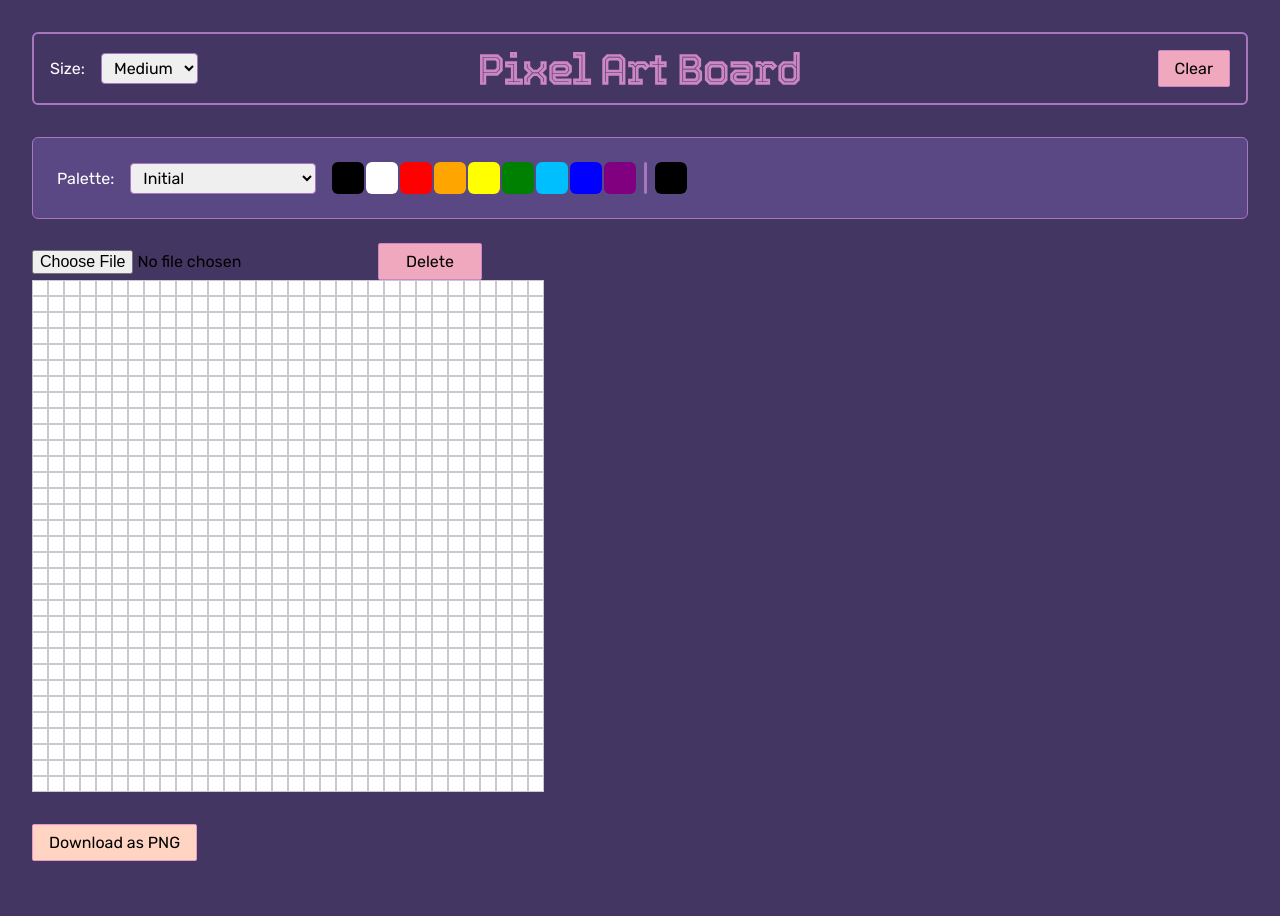
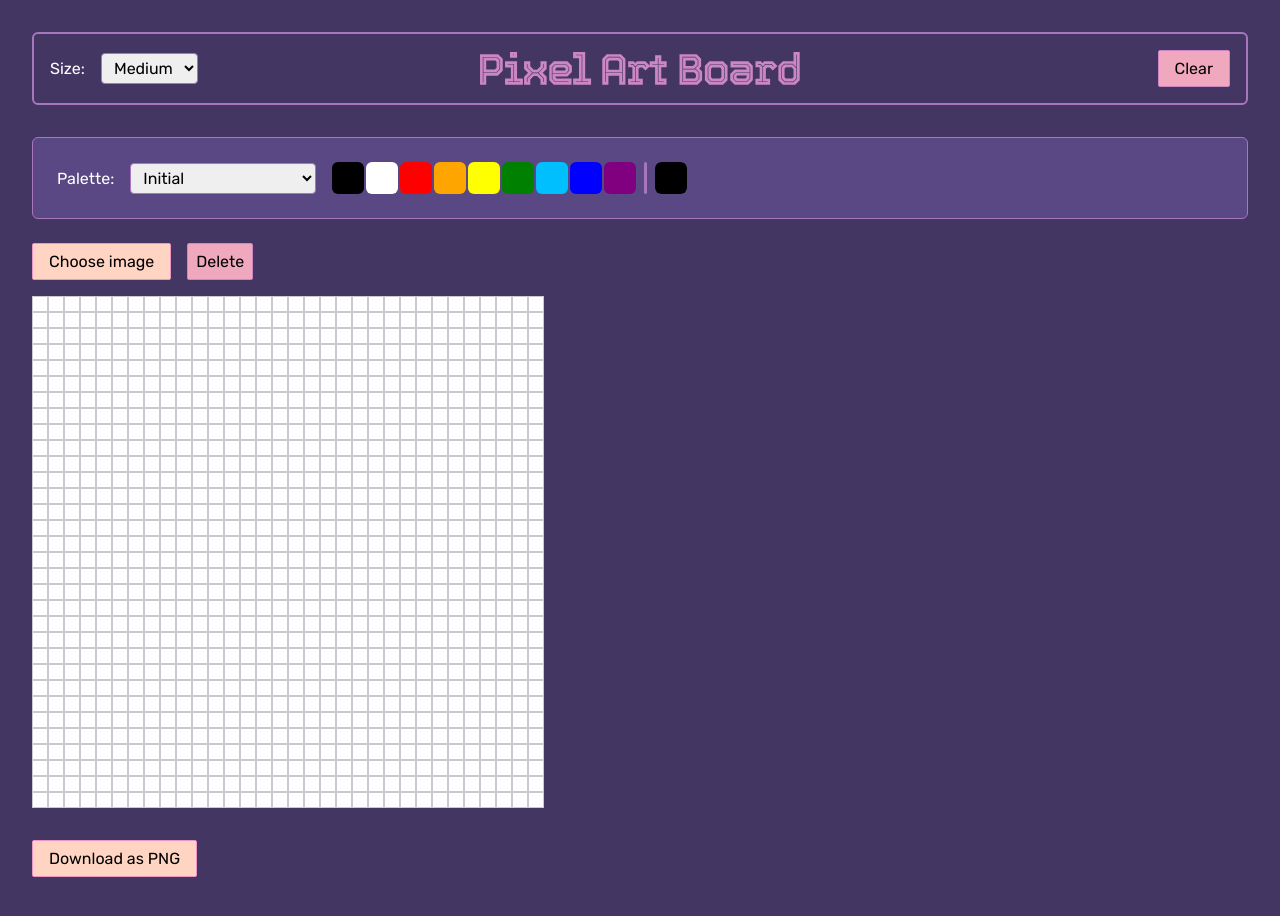
Before and after one commit to avreally/pixel-art-board, a Next.js app: page / in a window 1280 px wide. Shown: the top 916 px of the page. Built offline with nearby package versions, Linux system fonts and the light colour scheme.

Commit message:
Refactor image upload section in PixelGrid component

```diff
--- a/src/components/PixelGrid/PixelGrid.module.css
+++ b/src/components/PixelGrid/PixelGrid.module.css
@@ -43,8 +43,7 @@
 }
 
 .button {
-  width: 6.5rem;
-  padding: 0.5rem 1rem;
+  padding: 0.5rem;
   cursor: pointer;
   border-radius: 2px;
   border: 1px solid hsl(307, 40%, 66%);
@@ -57,6 +56,42 @@
   color: #fff;
 }
 
+.uploadSection {
+  display: flex;
+  flex-wrap: wrap;
+  flex-direction: row;
+  align-items: center;
+  gap: 1rem;
+  margin-bottom: 1rem;
+}
+
+.uploadContainer {
+  display: flex;
+  flex-direction: row;
+}
+
+.hiddenInput {
+  display: none;
+}
+
+.uploadButton {
+  padding: 0.5rem 1rem;
+  cursor: pointer;
+  border: 1px solid hsl(327, 73%, 76%);
+  background-color: hsl(18, 100%, 88%);
+  transition: all 0.3s;
+  border-radius: 2px;
+}
+
+.uploadButton:hover {
+  background-color: hsl(18, 100%, 75%);
+}
+
+.fileName {
+  color: #fff;
+  padding: 0.5rem 1rem;
+}
+
 @keyframes spin {
   to {
     transform: rotate(360deg);
--- a/src/components/PixelGrid/PixelGrid.tsx
+++ b/src/components/PixelGrid/PixelGrid.tsx
@@ -1,5 +1,5 @@
 "use client";
-import { useEffect, useState } from "react";
+import { useEffect, useRef, useState } from "react";
 import { ClearConfirmation } from "@/components/ClearConfirmation/ClearConfirmation";
 import { ClearCanvas } from "@/components/ClearCanvas/ClearCanvas";
 import { Modal } from "@/components/Modal/Modal";
@@ -29,6 +29,7 @@ export const PixelGrid = ({ currentColor, selectedSize }: PixelGridProps) => {
   const [pixels, setPixels] = useState<string[][] | undefined>(undefined);
   const [showModal, setShowModal] = useState(false);
   const [referenceImage, setReferenceImage] = useState<string | null>(null);
+  const fileRef = useRef<HTMLInputElement>(null);
 
   async function handleImageUpload(event: React.ChangeEvent<HTMLInputElement>) {
     const file = event.target.files?.[0];
@@ -48,6 +49,9 @@ export const PixelGrid = ({ currentColor, selectedSize }: PixelGridProps) => {
 
   async function handleImageRemove() {
     await del(`referenceImage-${selectedSize}`);
+    if (fileRef.current) {
+      fileRef.current.value = "";
+    }
     setReferenceImage(null);
   }
 
@@ -98,12 +102,11 @@ export const PixelGrid = ({ currentColor, selectedSize }: PixelGridProps) => {
       return;
     }
 
+    setReferenceImage(null);
     (async () => {
       const stored = await get(`referenceImage-${selectedSize}`);
       if (stored) {
         setReferenceImage(stored);
-      } else {
-        setReferenceImage(null);
       }
     })();
   }, [selectedSize]);
@@ -142,10 +145,26 @@ export const PixelGrid = ({ currentColor, selectedSize }: PixelGridProps) => {
 
   return (
     <div className={styles.container}>
-      <input type="file" accept="image/*" onChange={handleImageUpload} />
-      <button className={styles.button} onClick={handleImageRemove}>
-        Delete
-      </button>
+      <div className={styles.uploadSection}>
+        <div className={styles.uploadContainer}>
+          <label>
+            <input
+              type="file"
+              accept="image/png, image/jpeg, image/jpg, image/gif, image/webp"
+              onChange={handleImageUpload}
+              className={styles.hiddenInput}
+              ref={fileRef}
+            />
+            <div className={styles.uploadButton}>
+              {referenceImage ? "Change image" : "Choose image"}
+            </div>
+          </label>
+          {referenceImage && <p className={styles.fileName}>Image uploaded</p>}
+        </div>
+        <button className={styles.button} onClick={handleImageRemove}>
+          Delete
+        </button>
+      </div>
       <div
         className={styles.wrapper}
         style={{
```
Also changed, not shown: 1 other file (tests, documents, lock files or other folders).
